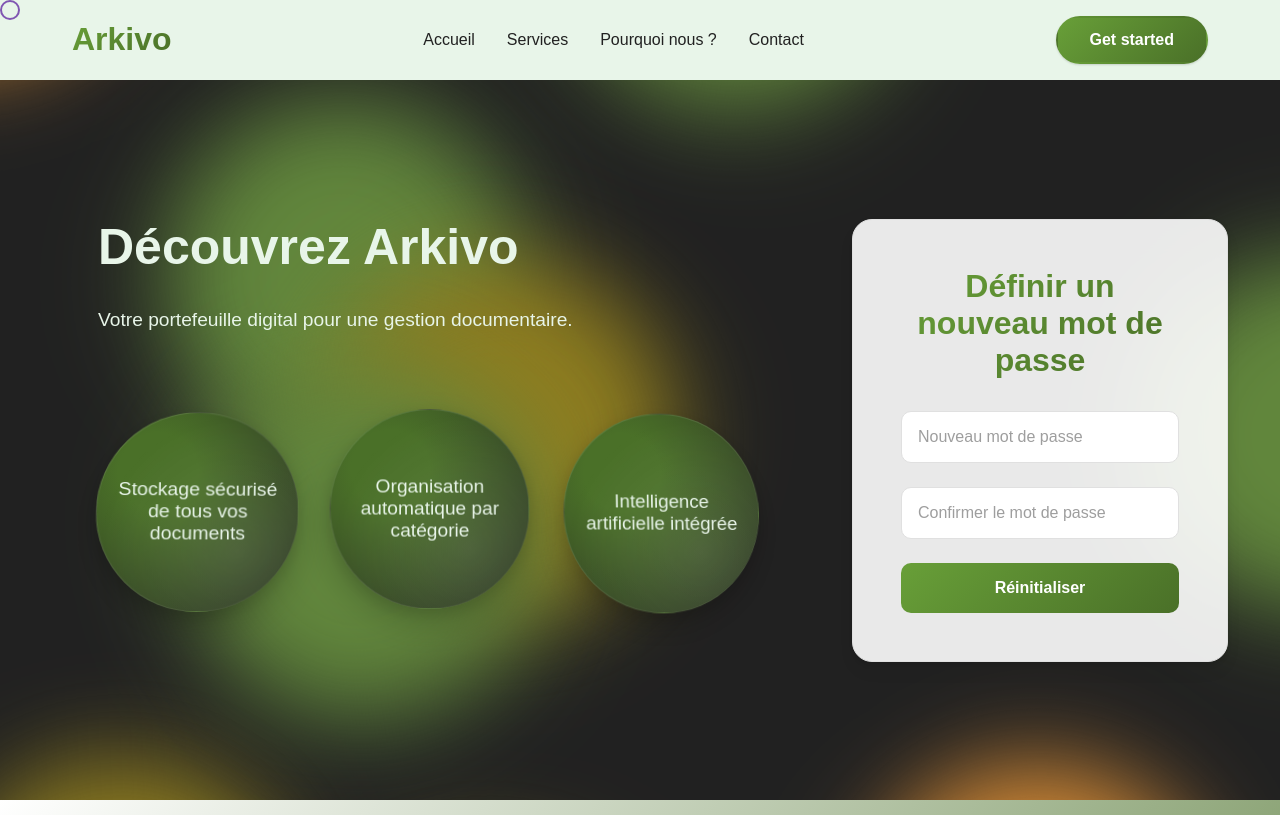
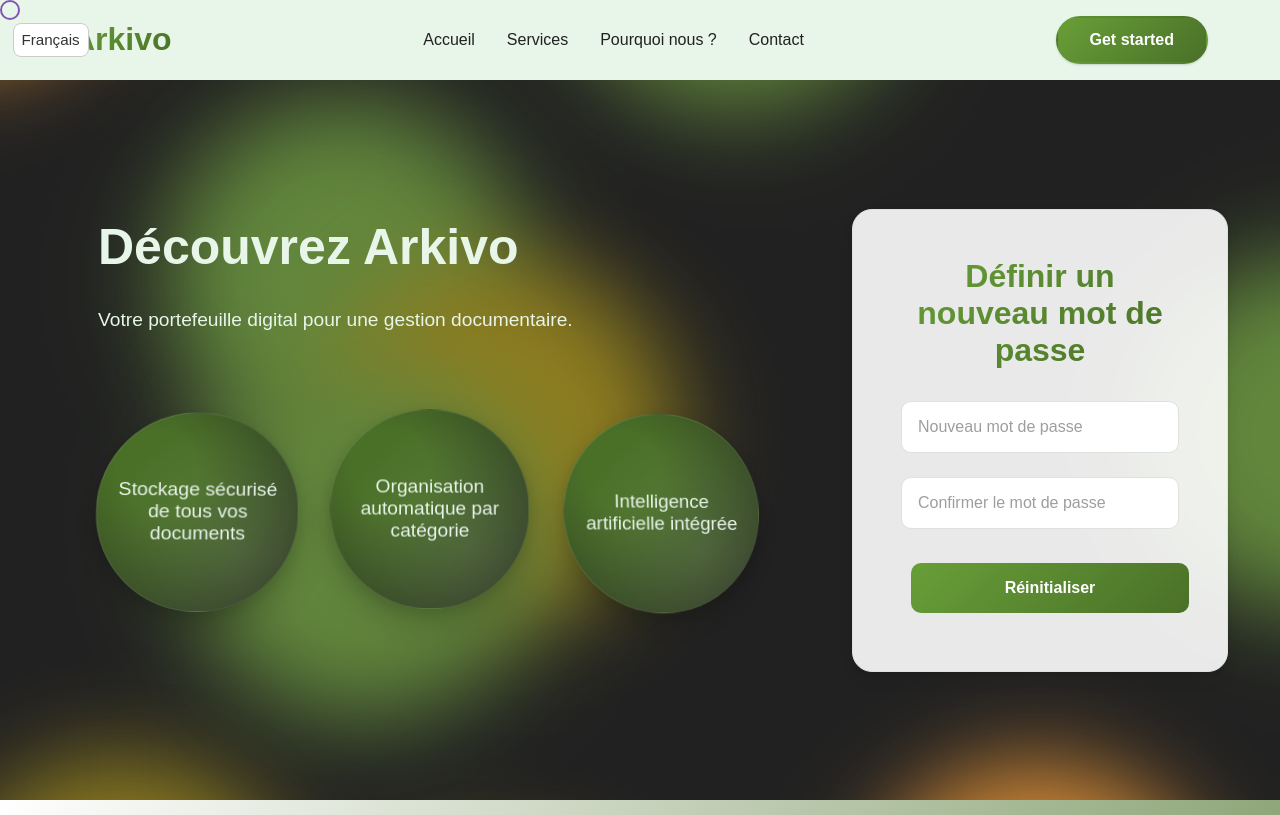
Before and after one commit to HasnaAmal/PFA, a Flask app: page /reset-password in a window 1280 px wide. Run offline with Flask 3, Linux system fonts and the light colour scheme.

Commit message:
Update reset_password.html

```diff
--- a/templates/reset_password.html
+++ b/templates/reset_password.html
@@ -3,7 +3,8 @@
 
 <head>
     <meta charset="UTF-8">
-    <title>Nouveau mot de passe</title>
+    <meta name="google" content="notranslate">
+    <title class="notranslate">Nouveau mot de passe</title>
     <link href="https://fonts.googleapis.com/css2?family=Inter:wght@400;600;700&display=swap" rel="stylesheet" />
     <link rel="stylesheet" href="https://cdnjs.cloudflare.com/ajax/libs/font-awesome/6.5.0/css/all.min.css">
 
@@ -177,6 +178,44 @@
     transform: translateY(20px);
   }
 }
+     /* Clean look */
+    button {
+        padding: 8px 12px;
+        margin: 10px;
+        cursor: pointer;
+    }
+
+    .language-buttons {
+        position: absolute;
+        left: 0;
+    }
+
+    /* Hide Google stuff */
+    iframe.goog-te-banner-frame {
+        display: none !important;
+    }
+
+    body {
+        top: 0px !important;
+        position: static !important;
+    }
+
+    .goog-logo-link,
+    .goog-te-gadget,
+    .goog-te-banner-frame,
+    #goog-gt-tt,
+    .goog-te-balloon-frame,
+    .goog-te-menu-value {
+        display: none !important;
+    }
+
+    #google_translate_element {
+        display: none !important;
+    }
+
+    .skiptranslate {
+        display: none !important;
+    }
 </style>
 
 <body>
@@ -210,7 +249,7 @@
     <!-- Header -->
     <header>
         <div class="header-content">
-            <h1 class="logo">Arkivo</h1>
+            <h1 class="logo notranslate">Arkivo</h1>
             <nav>
                 <ul>
                     <li><a href="{{ url_for('index') }}" data-scroll="hero">Accueil</a></li>
@@ -219,6 +258,15 @@
                     <li><a href="{{ url_for('index') }}#contact" data-scroll="contact">Contact</a></li>
                 </ul>
             </nav>
+            <div class="language-buttons">
+        <select name="" id="selectLang" class="notranslate language-select"  onchange="changeLanguage(this)">
+          <option value="en" class="notranslate">English</option>
+          <option value="ar" class="notranslate">العربية</option>
+          <option value="fr" class="notranslate">Français</option>
+        </select>
+      </div>
+
+            <div id="google_translate_element"></div>
             <a href="{{ url_for('index') }}#login" class="btn" data-scroll="login">Get started</a>
         </div>
     </header>
@@ -270,6 +318,8 @@
 
     </div>
     <script src="{{ url_for('static', filename='js/script.js') }}"></script>
+    <script src="{{ url_for('static', filename='js/translator.js')}}"></script>
+    <script src="//translate.google.com/translate_a/element.js?cb=googleTranslateElementInit"></script>
 
 </body>
 
```
